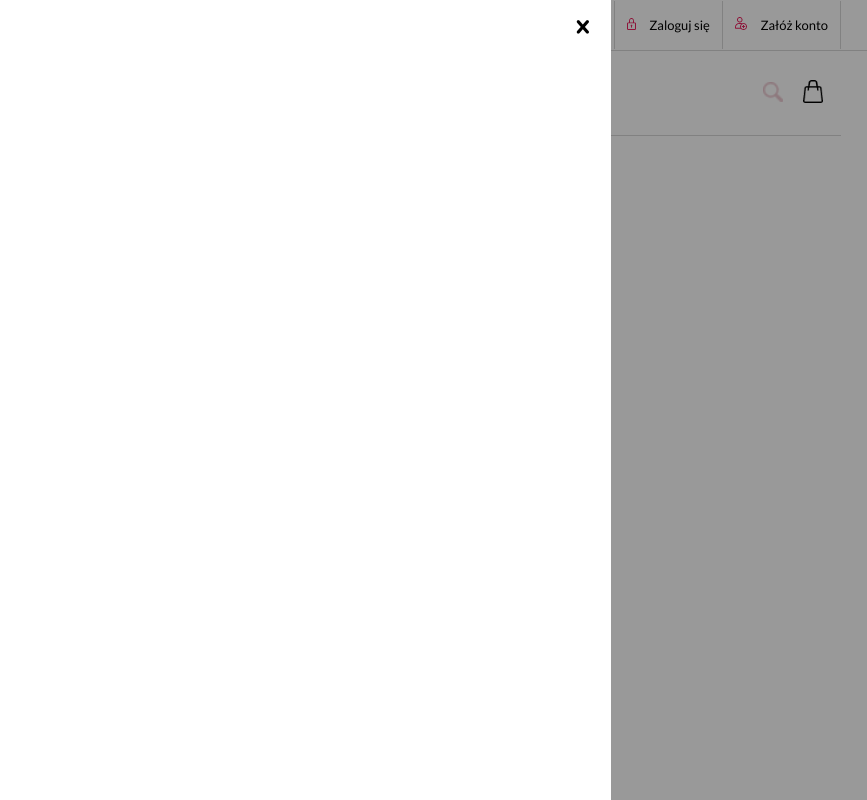
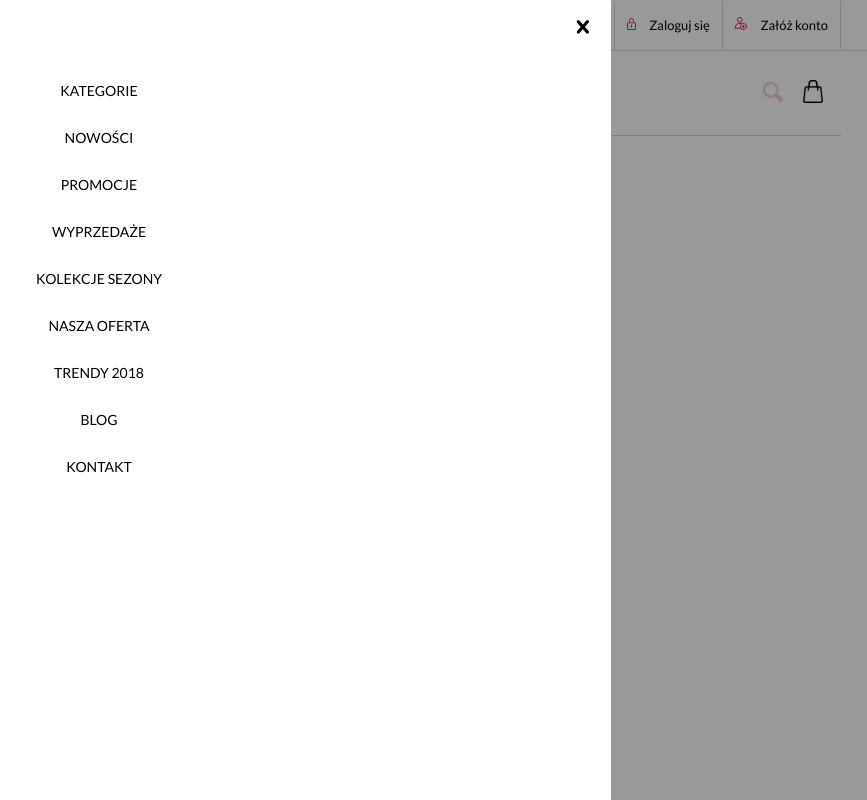
Before and after one commit to Luukess/aurora-task, a website: page index.html in a window 1280 px wide. Both pictures are taken after a click on the element 56 px from the left and 93 px from the top of the page. Shown: the whole page, without its empty margins (413-1280 px from the left). Drawn offline with Linux system fonts and the light colour scheme.

Commit message:
Feat: added links to sidebar nav

```diff
--- a/index.html
+++ b/index.html
@@ -65,11 +65,13 @@
             <i class="icon-menu hamburger-icon-menu"></i>
           </div>
           <div id="logo">
-            <img
-              src="assets/header-main/logo__aurora-box.png"
-              alt="logo"
-              width="100"
-            />
+            <a href="index.html">
+              <img
+                src="assets/header-main/logo__aurora-box.png"
+                alt="logo"
+                width="100"
+              />
+            </a>
           </div>
         </div>
         <div id="search-and-basket-container">
@@ -96,6 +98,19 @@
           <div id="close-box">
             <i class="icon-cancel close-icon"></i>
           </div>
+          <div class="nav-links">
+            <ul>
+              <li><a href="#">Kategorie</a></li>
+              <li><a href="#">Nowości</a></li>
+              <li><a href="#">Promocje</a></li>
+              <li><a href="#">Wyprzedaże</a></li>
+              <li><a href="#">Kolekcje sezony</a></li>
+              <li><a href="#">Nasza oferta</a></li>
+              <li><a href="#">Trendy 2018</a></li>
+              <li><a href="#">Blog</a></li>
+              <li><a href="#">Kontakt</a></li>
+            </ul>
+          </div>
         </div>
       </div>
     </nav>
--- a/styles/mobile-nav/mobileNav.scss
+++ b/styles/mobile-nav/mobileNav.scss
@@ -14,18 +14,52 @@ nav#mobile-nav-background {
     height: 100%;
     background-color: white;
     transition: width 0.5s;
+    overflow: auto;
 
     #sidebar {
       opacity: 0;
       transition: opacity 2s;
+      overflow: auto;
 
       #close-box {
         padding: 10px;
         width: 100%;
         text-align: right;
+
         .close-icon {
           font-size: 26px;
           cursor: pointer;
+          transition: color 0.3s;
+          &:hover {
+            color: $textHover;
+          }
+        }
+      }
+
+      .nav-links {
+        width: 100%;
+        height: 100%;
+        padding: 10px;
+
+        & > ul {
+          list-style: none;
+
+          & > li {
+            font-size: 14px;
+            text-transform: uppercase;
+            text-align: center;
+            padding: 10px;
+            margin: 10px 0;
+
+            & > a {
+              text-decoration: none;
+              color: $basicTextColor;
+              transition: color 0.3s;
+              &:hover {
+                color: $textHover;
+              }
+            }
+          }
         }
       }
     }
--- a/styles/varColors.scss
+++ b/styles/varColors.scss
@@ -1,2 +1,4 @@
 $contactBarBorder: #d7d7d7;
 $mobileNavOpacity: rgba(0, 0, 0, 0.4);
+$textHover: #ecc7d0;
+$basicTextColor: #000;
```
Also changed, not shown: styles/styles.css.
